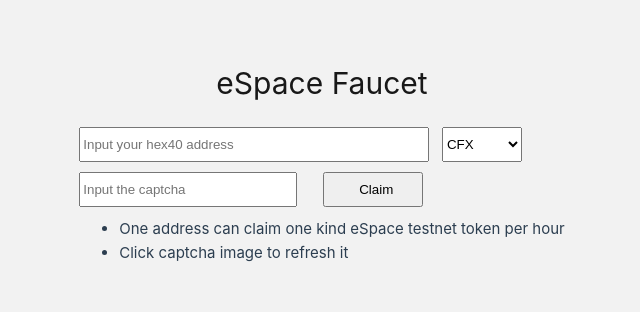
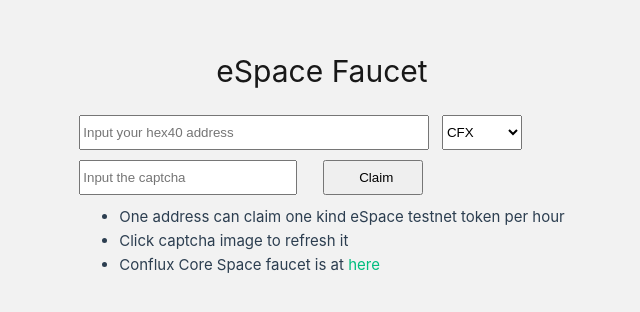
Before and after one commit to conflux-fans/espace-faucet, a Vue app in the folder frontend/efaucet/: page / in a window 1280 px wide. Shown: the part 238-550 px from the top of the page, without its empty margins (318-958 px from the left). Built offline with nearby package versions, Linux system fonts and the light colour scheme; no server answers.

Commit message:
add core faucet link here

```diff
--- a/frontend/efaucet/src/App.vue
+++ b/frontend/efaucet/src/App.vue
@@ -172,6 +172,10 @@
       <ul>
         <li>One address can claim one kind eSpace testnet token per hour</li>
         <li>Click captcha image to refresh it</li>
+        <li>
+          Conflux Core Space faucet is at
+          <a href="https://faucet.confluxnetwork.org/">here</a>
+        </li>
       </ul>
     </div>
   </div>
```
